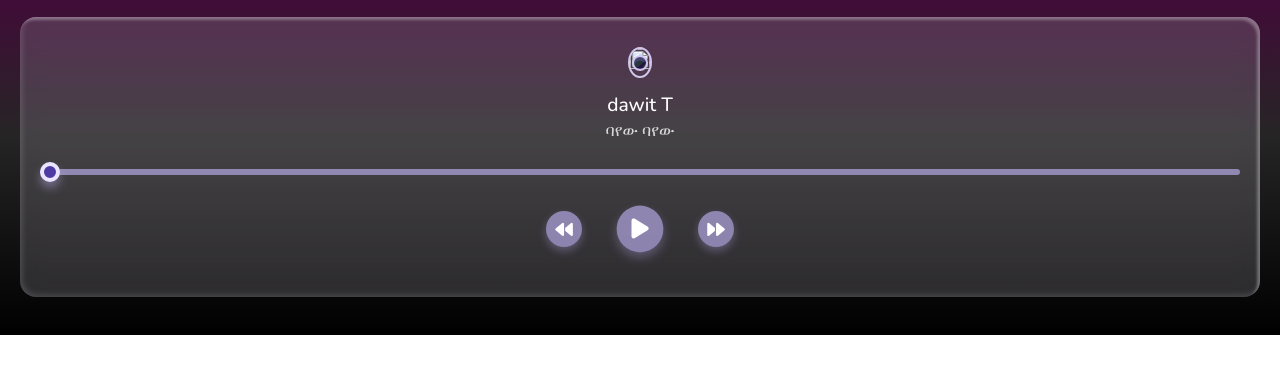
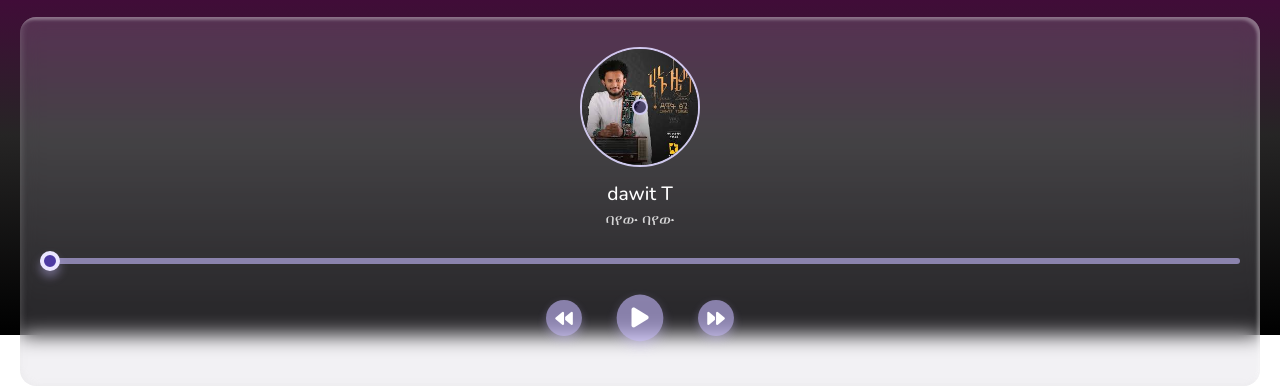
Before and after one commit to chrisleul/BDmaddi, a plain HTML site: page index.html in a window 1280 px wide. Shown: the part 465-851 px from the top of the page. Before the commit the page ends 800 px from the top, so only its background shows below. Drawn offline with nearby package versions, Linux system fonts and the light colour scheme.

Commit message:
index.html

```diff
--- a/index.html
+++ b/index.html
@@ -1181,7 +1181,7 @@ const songs = [
     source:
       "Dawit Tsige Bayew Bayew ባየው ባየው New Ethiopian Music 2020 Official Audio YouTube.webm",
     cover:
-      "download.jpg",
+      "dawit.jpg",
   },
 
   {
```
